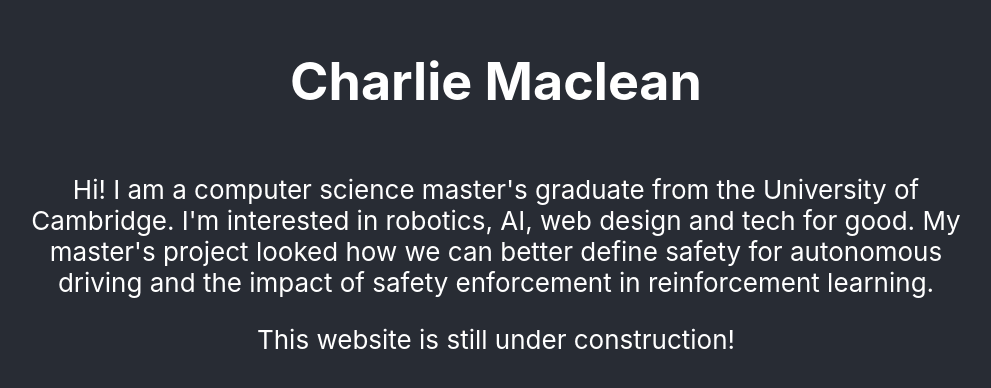
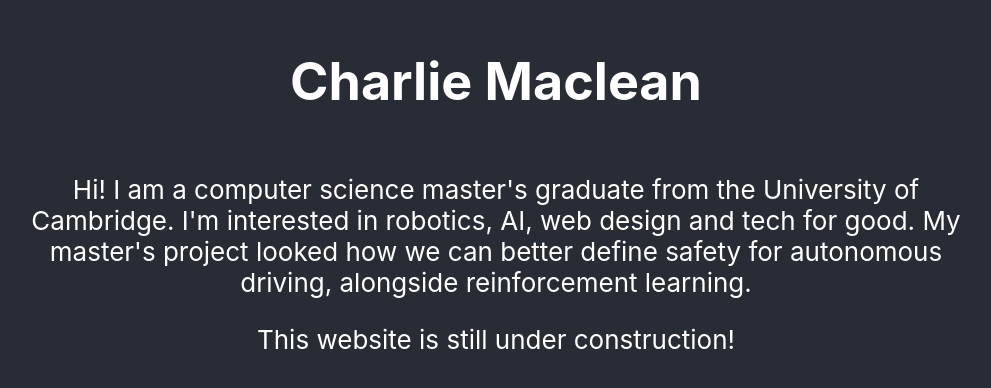
Before and after one commit to c-h-a-r-l-i-e/c-h-a-r-l-i-e.github.io, a React (Create React App) app: page / in a window 1280 px wide. Shown: the part 202-590 px from the top of the page, without its empty margins (144-1135 px from the left). Built offline with nearby package versions, Linux system fonts and the light colour scheme.

Commit message:
Updated introduction

```diff
--- a/src/App.js
+++ b/src/App.js
@@ -4,8 +4,8 @@
 function App() {
   const introduction = `Hi! I am a computer science master's graduate from the University of Cambridge.
             I'm interested in robotics, AI, web design and tech for good. My master's
-            project looked how we can better define safety for autonomous driving
-            and the impact of safety enforcement in reinforcement learning.`
+            project looked how we can better define safety for autonomous driving, alongside reinforcement
+            learning.`
 
 
   return (
```
